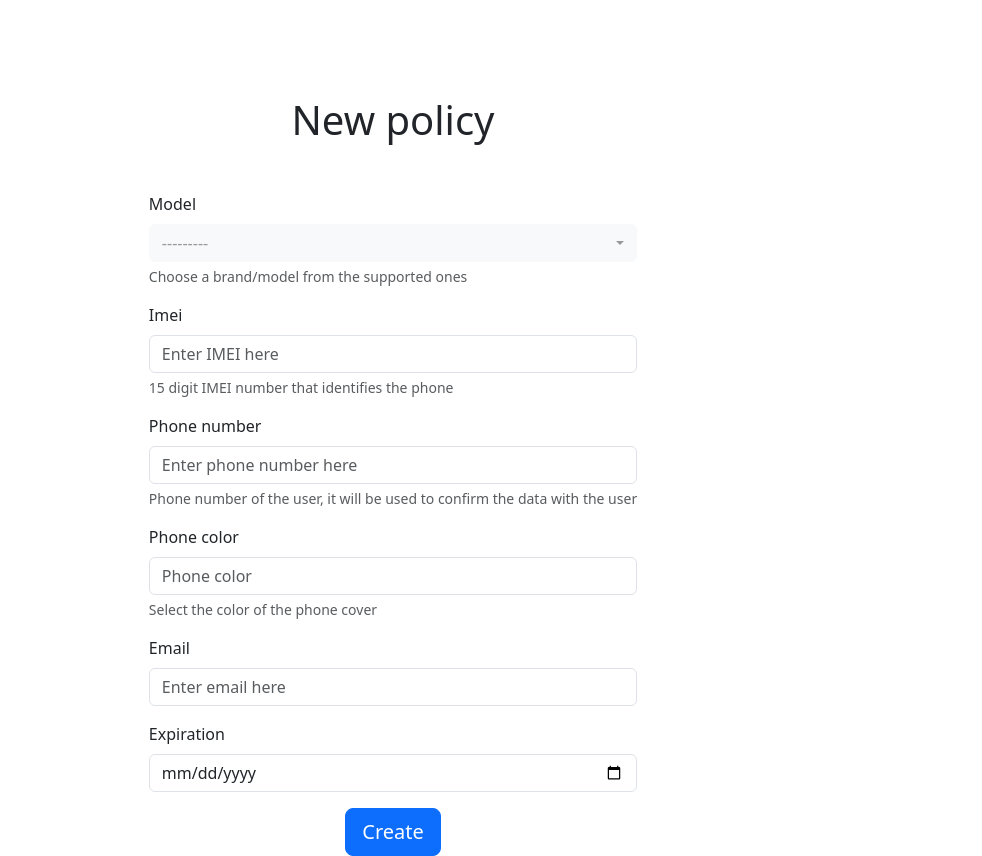
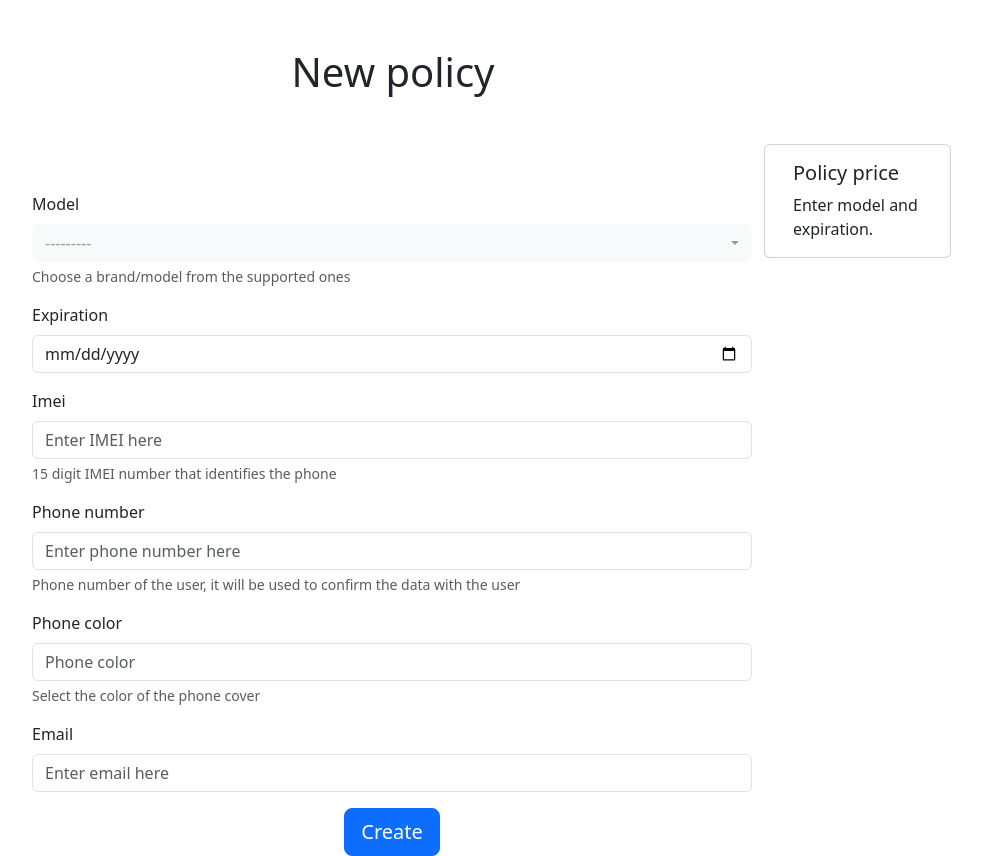
Before and after one commit to ensuro/celsure, a Django app: page /new_policy/ in a window 1280 px wide. Shown: the part 56-912 px from the top of the page, without its empty margins (247-1229 px from the left). Run offline with Django 3.2, Linux system fonts and the light colour scheme; the visitor is signed in with stand-in values (Sample User, id 1); data that the repository does not hold is empty; parts of the project's set-up code (start-up, migrations or seed data) failed here and were passed over; some libraries are stand-ins or nearby versions.

Commit message:
Add pricing on frontend and tests

```diff
--- a/django/celsure/settings.py
+++ b/django/celsure/settings.py
@@ -169,3 +169,8 @@ if ROLLBAR_TOKEN:
     import rollbar
 
     rollbar.init(**ROLLBAR)
+
+
+DYNAMIC_PRICING_URL = env.str("DYNAMIC_PRICING_URL", None)
+if DYNAMIC_PRICING_URL:
+    DYNAMIC_PRICING_API_KEY = env.str("DYNAMIC_PRICING_API_KEY")
--- a/django/policies/forms.py
+++ b/django/policies/forms.py
@@ -12,22 +12,22 @@ class PolicyForm(forms.ModelForm):
             "model": forms.Select(
                 attrs={"class": "form-control form-select selectpicker", "data-live-search": "true"}
             ),
+            "expiration": forms.DateTimeInput(attrs={"class": "form-control", "type": "date"}),
             "phone_color": forms.TextInput(attrs={"class": "form-control colorfield_field jscolor"}),
             "imei": forms.TextInput(attrs={"class": "form-control", "placeholder": "Enter IMEI here"}),
             "phone_number": forms.TextInput(
                 attrs={"class": "form-control", "placeholder": "Enter phone number here"}
             ),
             "email": forms.EmailInput(attrs={"class": "form-control", "placeholder": "Enter email here"}),
-            "expiration": forms.DateTimeInput(attrs={"class": "form-control", "type": "date"}),
         }
-        fields = ("model", "imei", "phone_number", "phone_color", "email", "expiration")
+        fields = ("model", "expiration", "imei", "phone_number", "phone_color", "email")
 
     def save(self, commit=True) -> Policy:
         ret: Policy = super().save(commit=False)
         ret.payout = ret.model.fix_price
         ret.status = "pending"
 
-        quote = get_quote(ret.payout, ret.expiration, signed=False)
+        quote = get_quote(ret.model, ret.expiration, signed=False)
         ret.quote = quote
         ret.premium = quote["premium"]
 
@@ -47,4 +47,4 @@ class PricingForm(forms.Form):
         return get_object_or_404(Model, code=model_code)
 
     def get_quote(self):
-        return get_quote(self.cleaned_data["model"].fix_price, self.cleaned_data["expiration"], signed=False)
+        return get_quote(self.cleaned_data["model"], self.cleaned_data["expiration"], signed=False)
--- /dev/null
+++ b/django/policies/static/policies/js/policies.js
@@ -0,0 +1,9 @@
+async function pricePolicy(model, expiration) {
+  const response = await fetch(
+    "/price_policy/?" + new URLSearchParams({ model, expiration }),
+    {
+      method: "get",
+    }
+  );
+  return response.json();
+}
--- a/django/policies/templates/base.html
+++ b/django/policies/templates/base.html
@@ -1,5 +1,6 @@
 <!DOCTYPE HTML>
 <html lang="en">
+{% load static %}
 
 <head>
     <!-- Required meta tags -->
@@ -25,6 +26,9 @@
 
     <!-- Latest compiled and minified JavaScript -->
     <script src="https://cdn.jsdelivr.net/npm/bootstrap-select@1.13.18/dist/js/bootstrap-select.min.js"></script>
+
+    <!-- Local js code -->
+    <script src="{% static 'policies/js/policies.js' %}"></script>
 
 </head>
 
--- a/django/policies/templates/policies/new_policy.html
+++ b/django/policies/templates/policies/new_policy.html
@@ -1,3 +1,5 @@
+<!-- prettier-ignore -->
+
 {% extends "base.html" %}
 
 {% block content %}
@@ -7,20 +9,55 @@
 {% bootstrap_javascript %}
 {% bootstrap_messages %}
 
-  <div class="container d-flex justify-content-center">
-
-    <form class="mt-5" method="post" action="{% url 'new_policy' %}">
-      {% csrf_token %}
-      <h1 class="text-center my-5">New policy</h1>
-      {% bootstrap_form form %}
-      {% buttons %}
-      <div class="d-flex justify-content-center">
-        <button type="submit" class="btn btn-primary btn-lg">
-          Create
-        </button>
+<div class="container d-flex flex-column justify-content-center">
+  <div class="row">
+    <h1 class="text-center my-5">New policy</h1>
+  </div>
+  <div class="row">
+    <div class="col"></div>
+    <div class="col-md-8">
+      <form class="mt-5" method="post" action="{% url 'new_policy' %}">
+        {% csrf_token %} {% bootstrap_form form %} {% buttons %}
+        <div class="d-flex justify-content-center">
+          <button type="submit" class="btn btn-primary btn-lg">Create</button>
+        </div>
+        {% endbuttons %}
+      </form>
+    </div>
+    <div class="card col" style="width: 18rem; height: 10%">
+      <div class="card-body">
+        <h5 class="card-title">Policy price</h5>
+        <p class="card-text pricing-result"></p>
       </div>
-      {% endbuttons %}
-    </form>
+    </div>
   </div>
 
+  <script>
+    $("#id_model").on("change", updatePricing);
+    $("#id_expiration").on("change", updatePricing);
+
+    function updatePricing() {
+      const model = $("#id_model").val();
+      const expiration = $("#id_expiration").val();
+
+      if (model && expiration) {
+        pricePolicy(model, expiration)
+          .then((quote) => {
+            $(".pricing-result").text(
+              Number(quote.premium).toLocaleString(undefined, {
+                style: "currency",
+                currency: "USD",
+              })
+            );
+          })
+          .catch((e) => console.error(e));
+      } else {
+        $(".pricing-result").text("Enter model and expiration.");
+      }
+    }
+
+    updatePricing();
+  </script>
+</div>
+
 {% endblock %}
--- a/django/policies/views.py
+++ b/django/policies/views.py
@@ -5,7 +5,6 @@ from django.contrib.auth.mixins import LoginRequiredMixin
 from django.http import HttpResponseNotAllowed, JsonResponse
 from django.shortcuts import render
 from django.utils import timezone
-from django.views.decorators.csrf import csrf_exempt
 from django.views.generic.list import ListView
 
 from .forms import PolicyForm, PricingForm
@@ -39,19 +38,16 @@ def new_policy(request):
     return render(request, "policies/new_policy.html", {"form": form})
 
 
-# @login_required
-@csrf_exempt
+@login_required
 def price_policy(request):
     if request.method == "GET":
 
         form = PricingForm(request.GET)
         if form.is_valid():
-            logger.info(form.cleaned_data)
-
             return JsonResponse(form.get_quote())
 
         response = JsonResponse(form.errors)
         response.status_code = 400
         return response
 
-    return HttpResponseNotAllowed(["POST"])
+    return HttpResponseNotAllowed(["GET"])
```
Also changed, not shown: django/policies/quote.py (+22 -11 lines), django/policies/tests/test_views.py (+101 -22 lines), 1 other file.
